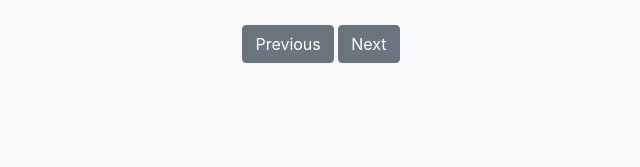
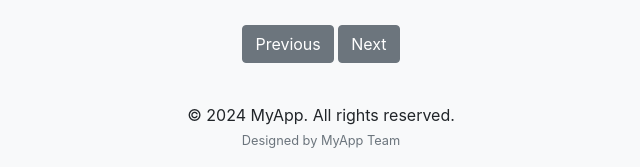
Before and after one commit to ptrk00/ticketing-system, a FastAPI app: page /events/closerange in a window 1280 px wide. Shown: the part 809-976 px from the top of the page, without its empty margins (319-959 px from the left). Before the commit the page ends 872 px from the top, so only its background shows below. Run offline with FastAPI, Linux system fonts and the light colour scheme; parts of the project's set-up code (start-up, migrations or seed data) failed here and were passed over; some libraries are stand-ins or nearby versions.

Commit message:
Add footer

```diff
--- a/app/templates/base.html
+++ b/app/templates/base.html
@@ -39,6 +39,12 @@
     <div class="container my-4">
         {% block content %}{% endblock %}
     </div>
+    <footer class="bg-light py-3 mt-4">
+        <div class="container text-center">
+            <p class="mb-0">&copy; 2024 MyApp. All rights reserved.</p>
+            <small class="text-muted">Designed by MyApp Team</small>
+        </div>
+    </footer>
     <script src="https://code.jquery.com/jquery-3.5.1.slim.min.js"></script>
     <script src="https://cdn.jsdelivr.net/npm/@popperjs/core@2.5.3/dist/umd/popper.min.js"></script>
     <script src="https://stackpath.bootstrapcdn.com/bootstrap/4.5.2/js/bootstrap.min.js"></script>
```
Also changed, not shown: TODO.md (+0 -4 lines).
